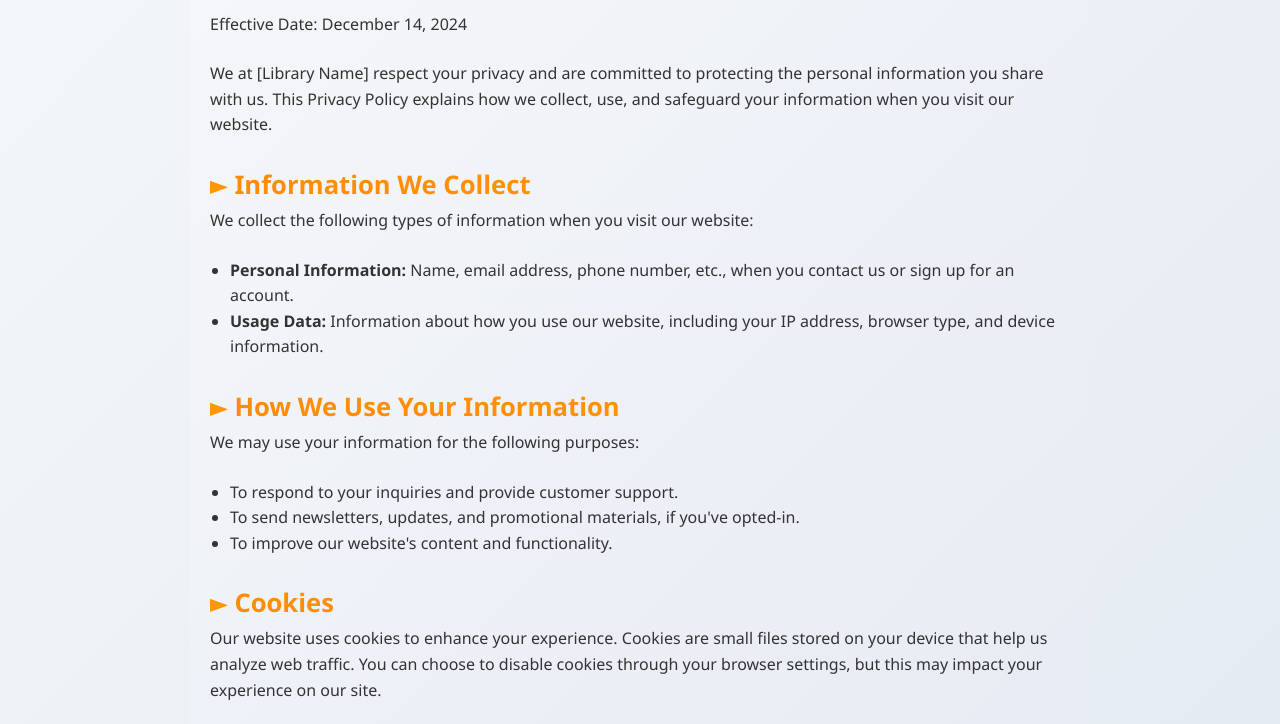
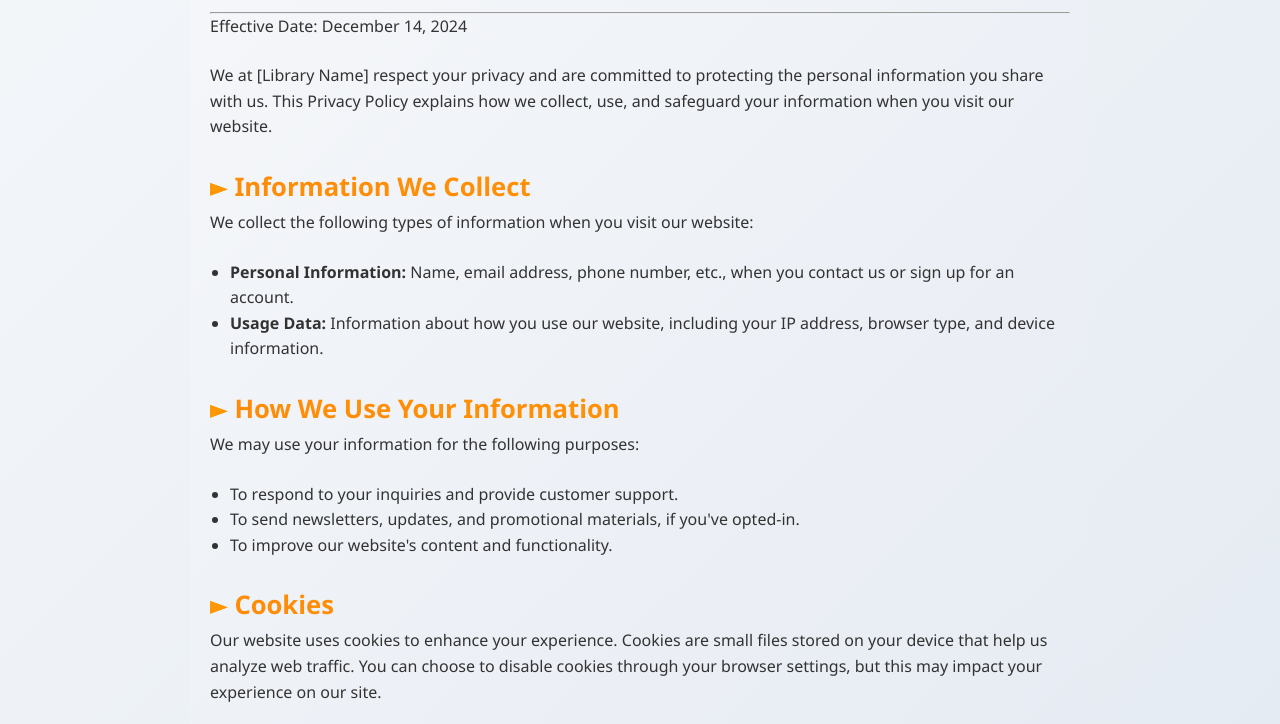
Before and after one commit to 7oda1511/privacypolicy2, a plain HTML site: page index.html in a window 1280 px wide. Shown: the part 173-897 px from the top of the page. Drawn offline with Linux system fonts and the light colour scheme.

Commit message:
Update index.html

```diff
--- a/index.html
+++ b/index.html
@@ -18,7 +18,7 @@
 
     <main>
         <section class="privacy-policy">
-            <h1>Privacy Policy</h1>
+            <h1>Privacy Policy</h1><hr>
             <p>Effective Date: December 14, 2024</p>
 
             <p>We at [Library Name] respect your privacy and are committed to protecting the personal information you share with us. This Privacy Policy explains how we collect, use, and safeguard your information when you visit our website.</p>
```
